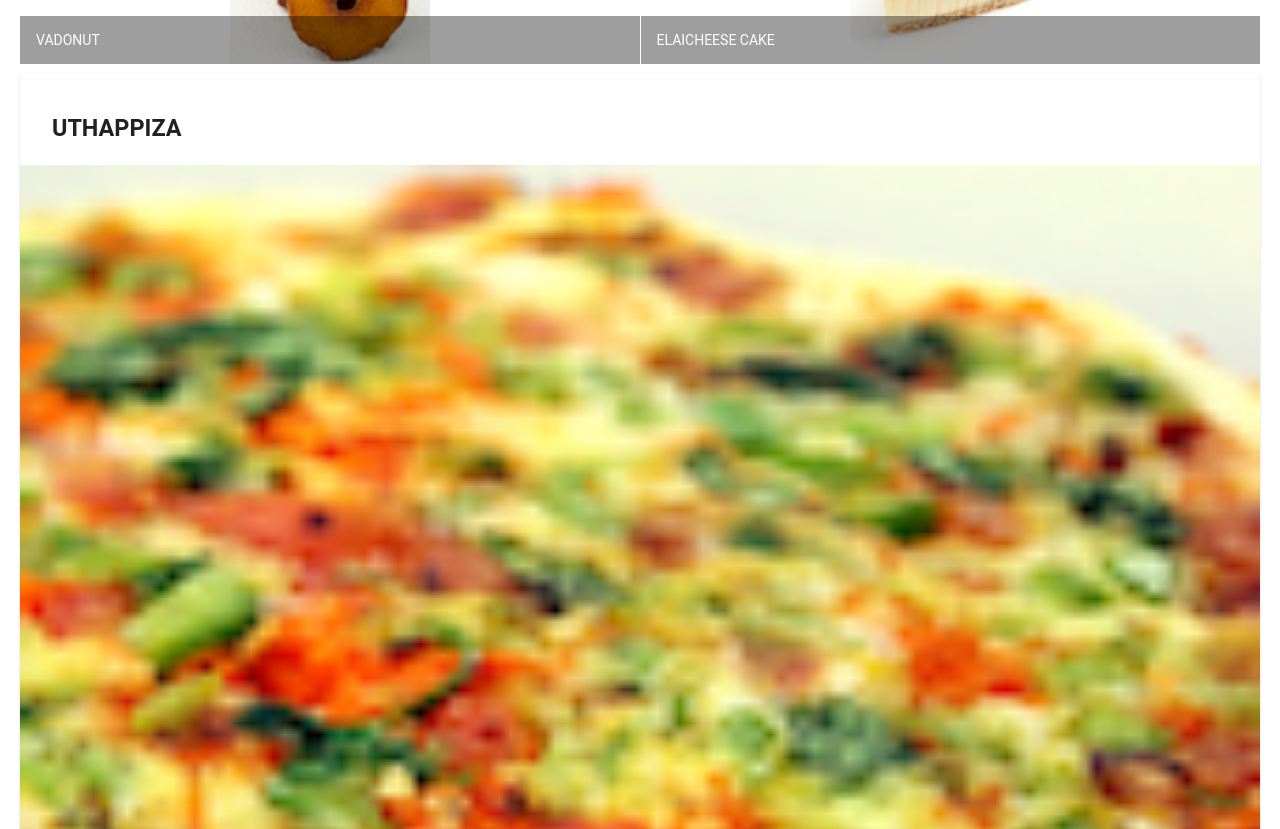
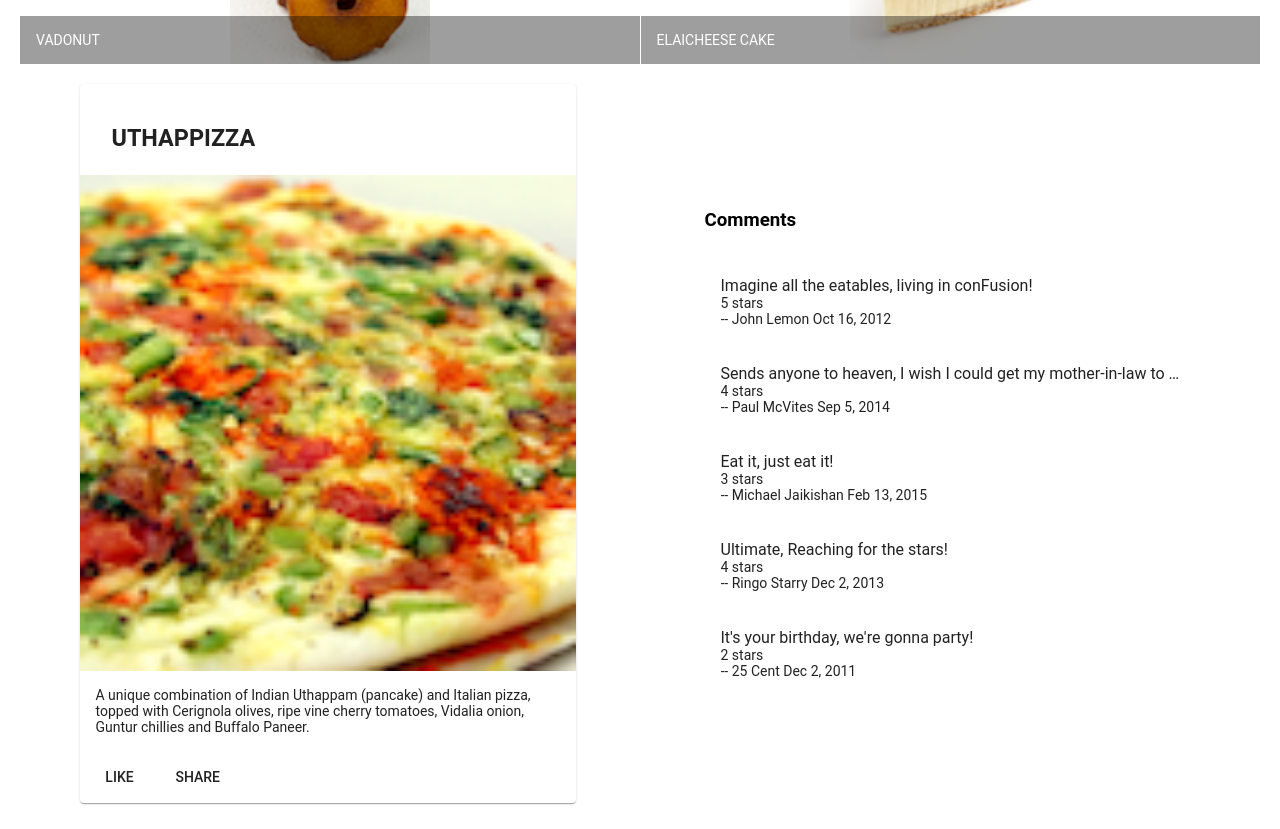
Before and after one commit to hyelnatzz/course_angular, an Angular app: page / in a window 1280 px wide. Shown: the part 500-1329 px from the top of the page. Built offline with nearby package versions, Linux system fonts and the light colour scheme.

Commit message:
After Assignment One

```diff
--- a/src/app/app.component.html
+++ b/src/app/app.component.html
@@ -3,3 +3,4 @@
 
 
 <app-menu></app-menu>
+<app-dishdetail></app-dishdetail>
--- a/src/app/app.module.ts
+++ b/src/app/app.module.ts
@@ -13,11 +13,13 @@
 
 import 'hammerjs';
 import { MenuComponent } from './menu/menu.component';
+import { DishdetailComponent } from './dishdetail/dishdetail.component';
 
 @NgModule({
   declarations: [
     AppComponent,
-    MenuComponent
+    MenuComponent,
+    DishdetailComponent
   ],
   imports: [
     BrowserModule,
--- /dev/null
+++ b/src/app/dishdetail/dishdetail.component.html
@@ -0,0 +1,46 @@
+<div class="container"
+    fxLayout="row"
+    fxLayout.sm="column"
+    fxLayout.xs="column"
+    fxLayoutAlign.gt-md="space-around center"
+    fxLayoutGap="10px"
+    fxLayoutGap.xs="0">
+
+  <div fxFlex="40">
+    <div fxFlex *ngIf="dish">
+      <mat-card>
+        <mat-card-header>
+          <mat-card-title>
+            <h3>{{dish.name | uppercase}}</h3>
+          </mat-card-title>
+        </mat-card-header>
+        <img mat-card-image src={{dish.image}} alt={{dish.name}}>
+        <mat-card-content>
+          <p>{{dish.description}}</p>
+        </mat-card-content>
+        <mat-card-actions>
+          <button mat-button>LIKE</button>
+          <button mat-button>SHARE</button>
+        </mat-card-actions>
+      </mat-card>
+    </div>
+  </div>
+
+  <div fxFlex="40">
+    <h3 matLine>Comments</h3>
+    <mat-list *ngIf="dish">
+      <mat-list-item *ngFor="let comments of dish.comments">
+        <p matLine>
+          <span>{{comments.comment}}</span>
+        </p>
+        <p matLine>
+          <span>{{comments.rating}} stars</span>
+        </p>
+        <p matLine>
+          -- <span>{{comments.author}}</span> <span> {{comments.date | date}}</span>
+        </p>
+      </mat-list-item>
+    </mat-list>
+  </div>
+
+</div>
--- /dev/null
+++ b/src/app/dishdetail/dishdetail.component.ts
@@ -0,0 +1,58 @@
+import { Component, OnInit } from '@angular/core';
+
+const DISH = {
+  name: 'Uthappizza',
+  image: '/assets/images/uthappizza.png',
+  category: 'mains',
+  label: 'Hot',
+  price: '4.99',
+  // tslint:disable-next-line:max-line-length
+  description: 'A unique combination of Indian Uthappam (pancake) and Italian pizza, topped with Cerignola olives, ripe vine cherry tomatoes, Vidalia onion, Guntur chillies and Buffalo Paneer.',
+  comments: [
+       {
+           rating: 5,
+           comment: 'Imagine all the eatables, living in conFusion!',
+           author: 'John Lemon',
+           date: '2012-10-16T17:57:28.556094Z'
+       },
+       {
+           rating: 4,
+           comment: 'Sends anyone to heaven, I wish I could get my mother-in-law to eat it!',
+           author: 'Paul McVites',
+           date: '2014-09-05T17:57:28.556094Z'
+       },
+       {
+           rating: 3,
+           comment: 'Eat it, just eat it!',
+           author: 'Michael Jaikishan',
+           date: '2015-02-13T17:57:28.556094Z'
+       },
+       {
+           rating: 4,
+           comment: 'Ultimate, Reaching for the stars!',
+           author: 'Ringo Starry',
+           date: '2013-12-02T17:57:28.556094Z'
+       },
+       {
+           rating: 2,
+           comment: 'It\'s your birthday, we\'re gonna party!',
+           author: '25 Cent',
+           date: '2011-12-02T17:57:28.556094Z'
+       }
+   ]
+};
+
+@Component({
+  selector: 'app-dishdetail',
+  templateUrl: './dishdetail.component.html',
+  styleUrls: ['./dishdetail.component.scss']
+})
+export class DishdetailComponent implements OnInit {
+
+  dish = DISH;
+  constructor() { }
+
+  ngOnInit() {
+  }
+
+}
--- a/src/app/menu/menu.component.html
+++ b/src/app/menu/menu.component.html
@@ -16,22 +16,4 @@
       </mat-grid-tile>
     </mat-grid-list>
   </div>
-  <div fxFlex *ngIf="selectedDish">
-    <mat-card>
-      <mat-card-header>
-        <mat-card-title>
-          <h3>{{selectedDish.name | uppercase}}</h3>
-        </mat-card-title>
-      </mat-card-header>
-      <img mat-card-image src={{selectedDish.image}} alt={{selectedDish.name}}>
-      <mat-card-content>
-        <p>{{selectedDish.description}}</p>
-      </mat-card-content>
-      <mat-card-actions>
-        <button mat-button>LIKE</button>
-        <button mat-button>SHARE</button>
-      </mat-card-actions>
-    </mat-card>
-
-  </div>
 </div>
```
Also changed, not shown: src/app/dishdetail/dishdetail.component.scss (added), 1 other file (tests, documents, lock files or other folders).
